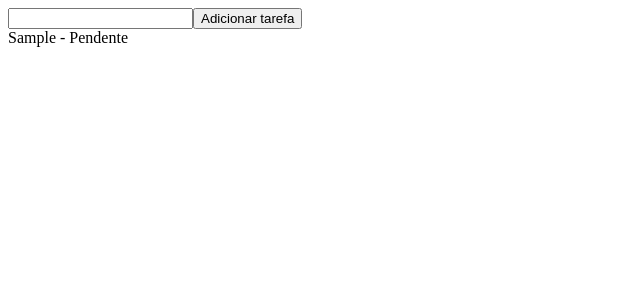
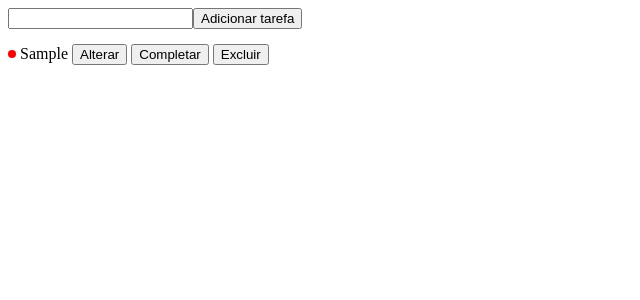
Before and after one commit to TomazdaCosta/exercises, a React (Vite) app in the folder react-with-typescript/exercicio-04/: page / in a window 1280 px wide. Both pictures are taken after typing "Sample" into the empty fields and a click on the button "Adicionar tarefa". Shown: the top 300 px of the page, without its empty margins (0-640 px from the left). Built offline with nearby package versions, Linux system fonts and the light colour scheme.

Commit message:
Criado a função de completar uma tarefa.

```diff
--- a/react-with-typescript/exercicio-04/src/App.tsx
+++ b/react-with-typescript/exercicio-04/src/App.tsx
@@ -1,12 +1,23 @@
 import React from "react"
 import AddTask from "./components/AddTask"
 import type { ITask } from "./types/types"
+import ItemTask from "./components/ItemTask"
 
 const App = () => {
   const [taskList, setTaskList] = React.useState<ITask[]>([])
 
   const handleAddTask = (newTask: ITask) => {
     setTaskList([...taskList, newTask])
+  }
+
+  const handleCompleteTask = (taskId: string) => {
+    setTaskList(taskList.map(task => {
+      if(task.id === taskId) {
+        return { id: task.id, title: task.title, complete: true }
+      } else {
+        return task
+      }
+    }))
   }
 
   return (
@@ -16,11 +27,9 @@ const App = () => {
       </div>
 
       <div>
-        {taskList.map((task) => {
+        {taskList.map(({id, title, complete}) => {
           return(
-            <div key={task.id}>
-              {task.title} - {task.complete ? 'Completa' : 'Pendente'}
-            </div>
+            <ItemTask id={id} title={title} complete={complete} completeTask={handleCompleteTask} />
           )
         })}
       </div>
--- /dev/null
+++ b/react-with-typescript/exercicio-04/src/components/ItemTask.tsx
@@ -0,0 +1,30 @@
+import type { ITaskItem } from "../types/types"
+
+const ItemTask = ({id, title, complete, completeTask}: ITaskItem) => {
+  const completeStatus = complete ? 'green' : 'red'
+
+  return (
+    <div key={id} style={{display: 'flex', gap: '4px', alignItems: 'center'}}>
+
+      <span style={{width: '8px', height: '8px', backgroundColor: completeStatus, display: 'inline-block', borderRadius: '50%'}}></span>
+
+      <p>{title}</p>
+
+      {complete ? null :
+        <div style={{display: 'flex', gap: '4px'}}>
+          <button>Alterar</button>
+
+          <button
+            onClick={() => completeTask(id)}
+          >
+            Completar
+          </button>
+          <button>Excluir</button>
+        </div>
+      }
+
+    </div>
+  )
+}
+
+export default ItemTask
--- a/react-with-typescript/exercicio-04/src/types/types.ts
+++ b/react-with-typescript/exercicio-04/src/types/types.ts
@@ -7,3 +7,7 @@ export interface ITask {
   title: string,
   complete: boolean
 }
+
+export interface ITaskItem extends ITask {
+  completeTask: (taskId: string) => void
+}
```
